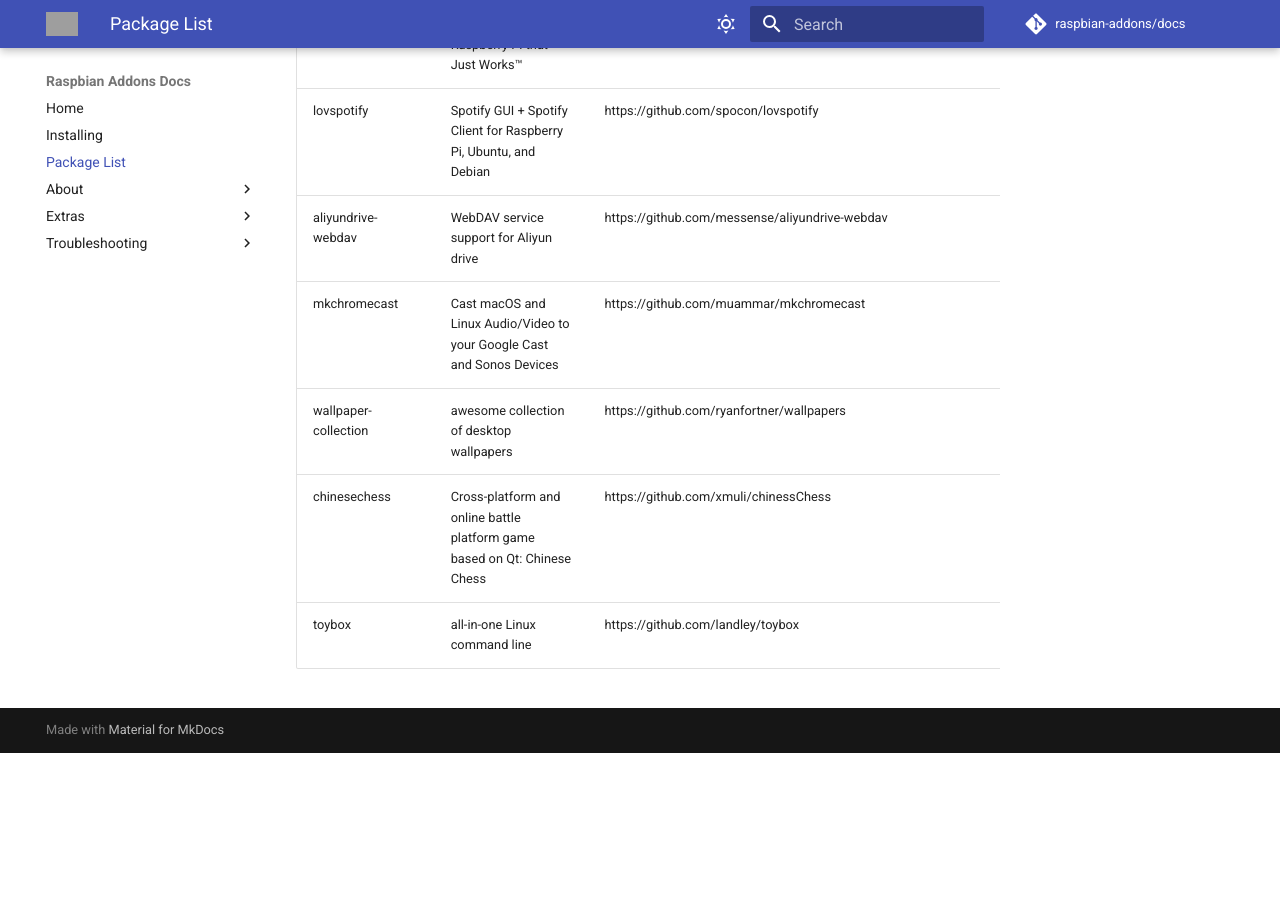
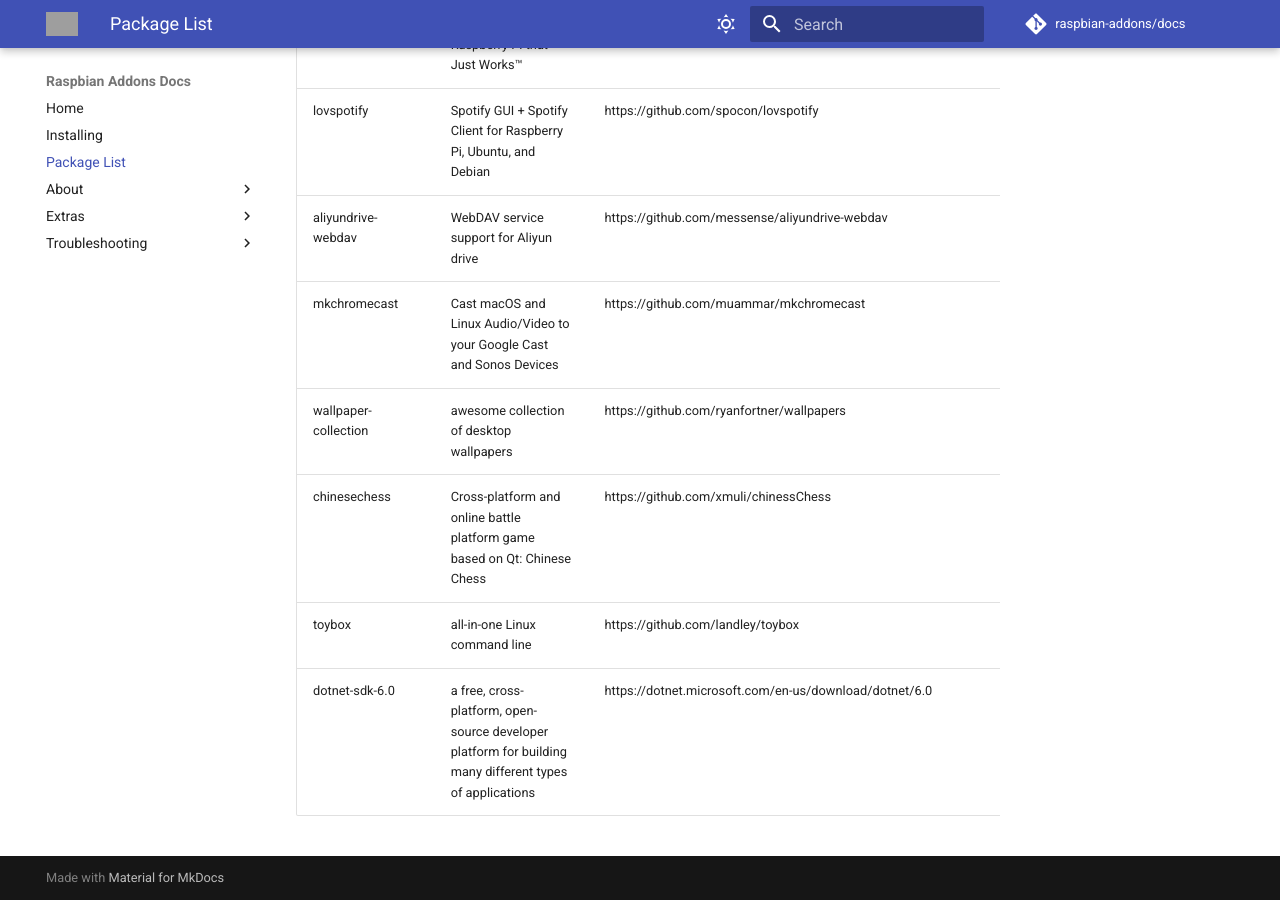
Before and after one commit to raspbian-addons/docs, an MkDocs documentation site: the page built from docs/package-list.md, in a window 1280 px wide and 900 px high, scrolled down 14391 px. Built offline with MkDocs 1.6.1 and Material for MkDocs 9.7.7, drawn with Linux system fonts in a browser that asks for light colours; comment, search, counter and statistics services are not loaded; before the commit the page ends 15144 px from its top, so only the background shows below that; grey boxes are pictures that could not be loaded.

Commit message:
packagelist: add dotnet

```diff
--- a/docs/package-list.md
+++ b/docs/package-list.md
@@ -185,3 +185,4 @@
 | wallpaper-collection | awesome collection of desktop wallpapers | https://github.com/ryanfortner/wallpapers |
 | chinesechess | Cross-platform and online battle platform game based on Qt: Chinese Chess | https://github.com/xmuli/chinessChess |
 | toybox | all-in-one Linux command line | https://github.com/landley/toybox |
+| dotnet-sdk-6.0 | a free, cross-platform, open-source developer platform for building many different types of applications | https://dotnet.microsoft.com/en-us/download/dotnet/6.0 |
```
